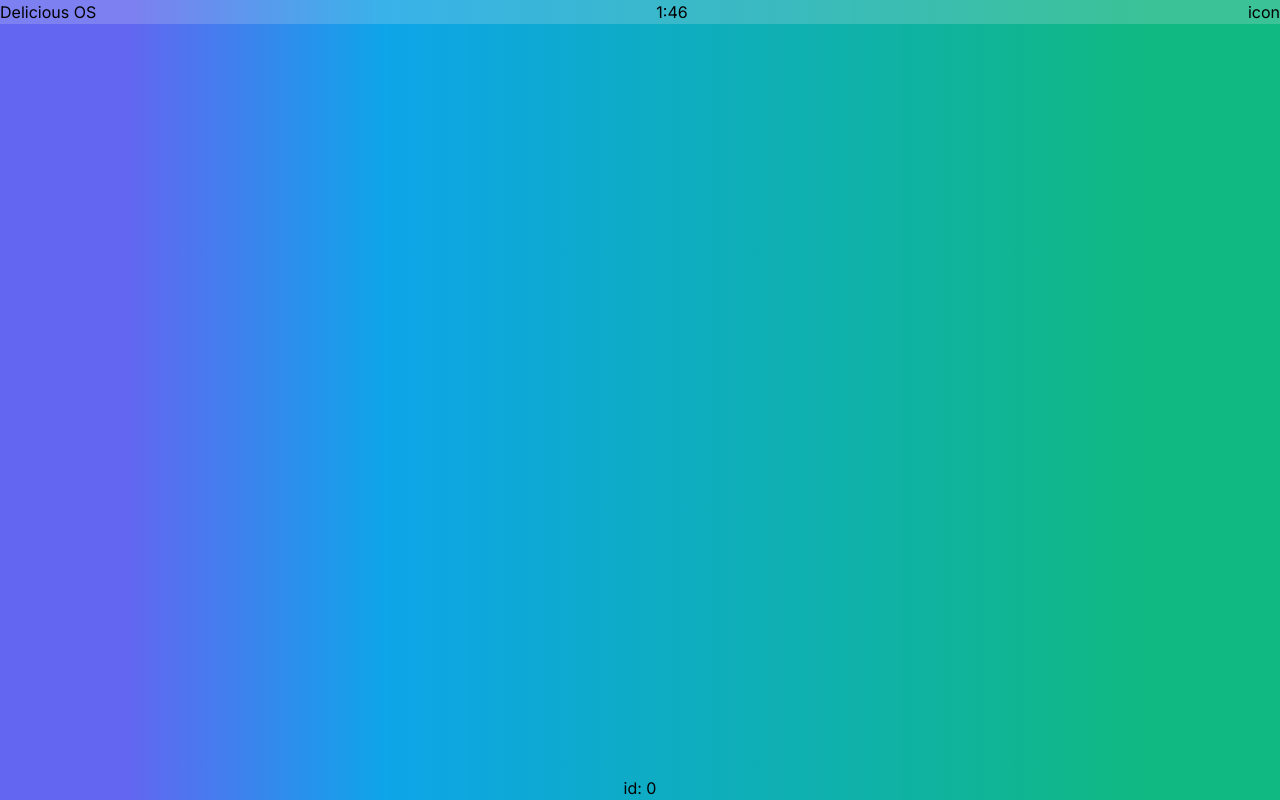
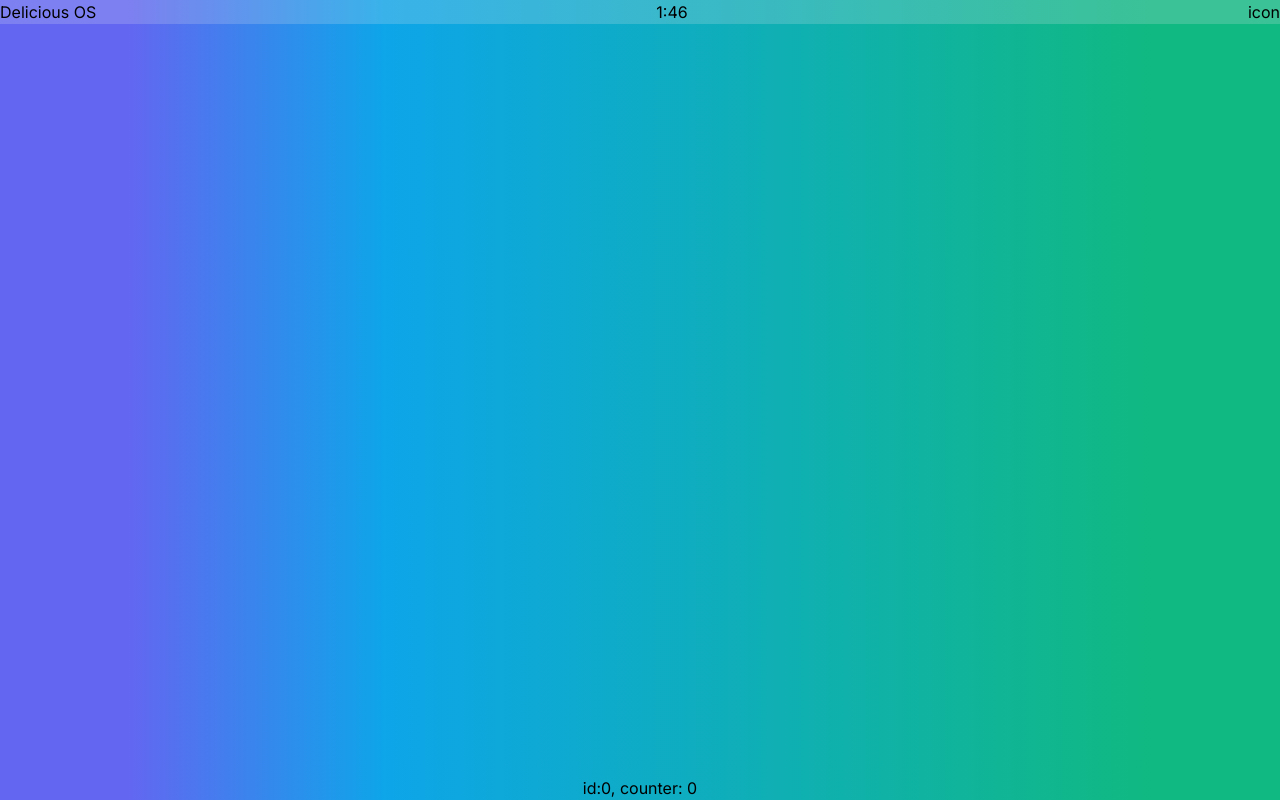
Before and after one commit to qhc99/TabletOS, a Next.js app: page / in a window 1280 px wide. Both pictures are taken after a click on the button 93 px from the left and 152 px from the top of the page. Built offline with nearby package versions, Linux system fonts and the light colour scheme.

Commit message:
add todo

```diff
--- a/package.json
+++ b/package.json
@@ -17,6 +17,7 @@
     "eslint": "8.40.0",
     "eslint-config-next": "13.4.1",
     "eslint-config-prettier": "^8.8.0",
+    "eslint-plugin-react-hooks": "^4.6.0",
     "next": "13.4.1",
     "postcss": "8.4.23",
     "react": "18.2.0",
--- /dev/null
+++ b/src/app/counter.tsx
@@ -0,0 +1,27 @@
+import { useState } from "react";
+
+export function Counter({
+  id,
+  updateSelf,
+}: {
+  id: number;
+  updateSelf: (k: string, e: React.JSX.Element) => void;
+}) {
+  const [c, setC] = useState(0);
+  const self = (
+    <button
+      onClick={() => {
+        setC((d) => d++);
+        update();
+      }}
+    >
+      id:{id}, counter: {c}
+    </button>
+  );
+
+  function update() {
+    updateSelf(id.toString(), self);
+  }
+
+  return self;
+}
--- a/src/app/delicious_os.tsx
+++ b/src/app/delicious_os.tsx
@@ -6,6 +6,7 @@ import { HomeUI } from "./home";
 import { Setting } from "./os_settings";
 import { IconButton } from "./icon_button";
 import { text } from "stream/consumers";
+import { Counter } from "./counter";
 
 export function DeliciousOS() {
   // remove contextmenu
@@ -20,19 +21,22 @@ export function DeliciousOS() {
     icons.push(i);
   }
 
-  let iconsComps = icons.map((d) => {
-    return { key: d, val: <div>id: {d}</div> };
-  });
+  const [iconsComps, setComps] = useState(
+    icons.map((d) => {
+      return { key: d, val: <Counter id={d} updateSelf={updateComponent} /> };
+    })
+  );
 
+  // TODO: fix bug, add key to component stack. Add callback when state change in any sub component
   let iconsList = iconsComps.map((d) => {
     return (
       <IconButton
         key={d.key}
         callBack={() => {
-          if (hasComponentInStack(d.val)) {
-            moveComponentToStackHead(d.val);
+          if (hasComponentInStack(d.key.toString())) {
+            moveComponentToStackHead(d.key.toString(), d.val);
           } else {
-            appendComponentInStack(d.val);
+            appendComponentInStack(d.key.toString(), d.val);
           }
         }}
         text={d.key.toString()}
@@ -41,43 +45,55 @@ export function DeliciousOS() {
     );
   });
 
-  const home = <HomeUI comp={iconsList} />;
+  const [home, setHome] = useState(<HomeUI comp={iconsList} />);
   // Component is created tree node, lambda is used as key
-  const [componentStack, setComponentStack] = useState(new Array(home));
+  const [componentStack, setComponentStack] = useState(
+    new Array({
+      key: "home",
+      comp: home,
+    })
+  );
 
   function spaceToHome(e: KeyboardEvent) {
     if (e.key === " ") {
-      moveComponentToStackHead(home);
+      moveComponentToStackHead("home", home);
     }
   }
 
-  function moveComponentToStackHead(component: React.JSX.Element) {
+  // TODO: fix bug, component stack is const, which should not be caught in lambda
+  function moveComponentToStackHead(key: string, component: React.JSX.Element) {
     setComponentStack([
       ...componentStack
-        .filter((comp) => comp !== component)
+        .filter((d) => d.key !== key)
         .slice(
           Math.max(0, componentStack.length - componentCountLimit),
           componentStack.length
         ),
-      component,
+      { key: key, comp: component },
     ]);
   }
 
-  function hasComponentInStack(e: React.JSX.Element) {
-    return componentStack.some((d) => d === e);
+  function hasComponentInStack(k: string) {
+    return componentStack.some((d) => d.key === k);
   }
 
-  function appendComponentInStack(e: React.JSX.Element) {
-    setComponentStack([...componentStack, e]);
+  function appendComponentInStack(k: string, e: React.JSX.Element) {
+    setComponentStack([...componentStack, { key: k, comp: e }]);
   }
-
+  function updateComponent(k: string, e: React.JSX.Element) {
+    const res = componentStack.map((d) => {
+      if (d.key !== k) return d;
+      else return { key: k, comp: e };
+    });
+    setComponentStack(res);
+  }
   return (
     <div
       className="flex flex-col h-screen justify-between items-center overflow-hidden
         bg-gradient-to-r from-indigo-500 from-10% via-sky-500 via-30% to-emerald-500 to-90%"
     >
       <HeaderBar />
-      {componentStack[componentStack.length - 1]}
+      {componentStack[componentStack.length - 1].comp}
     </div>
   );
 }
```
Also changed, not shown: .eslintrc.json, 1 other file (tests, documents, lock files or other folders).
